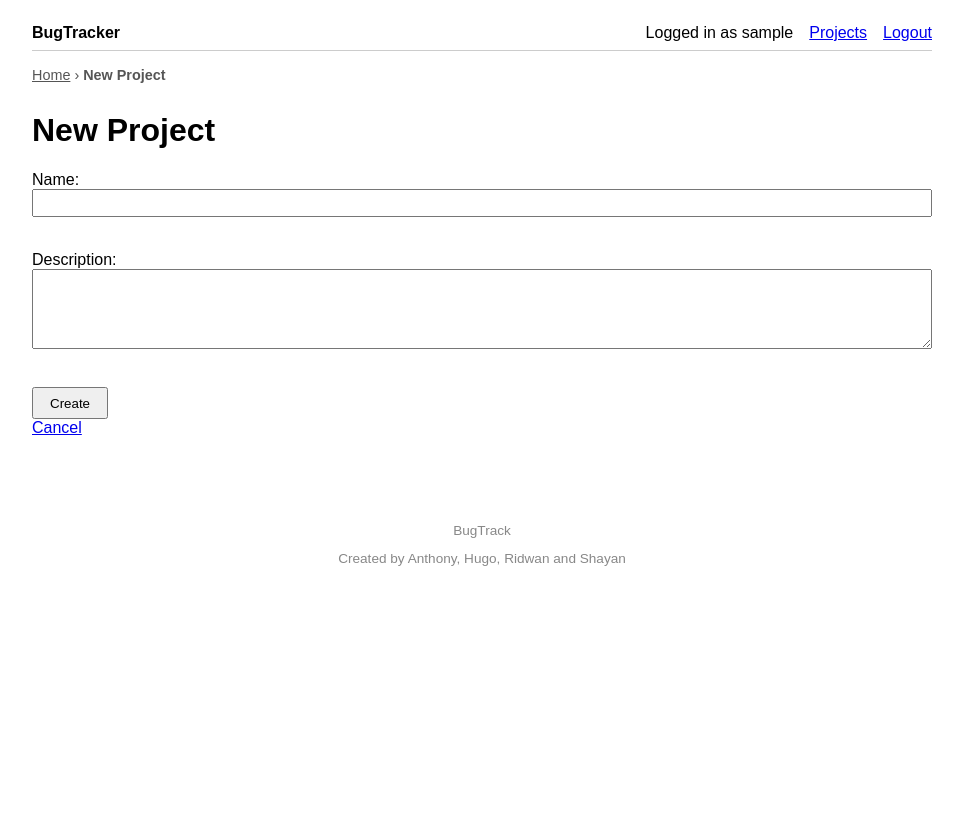
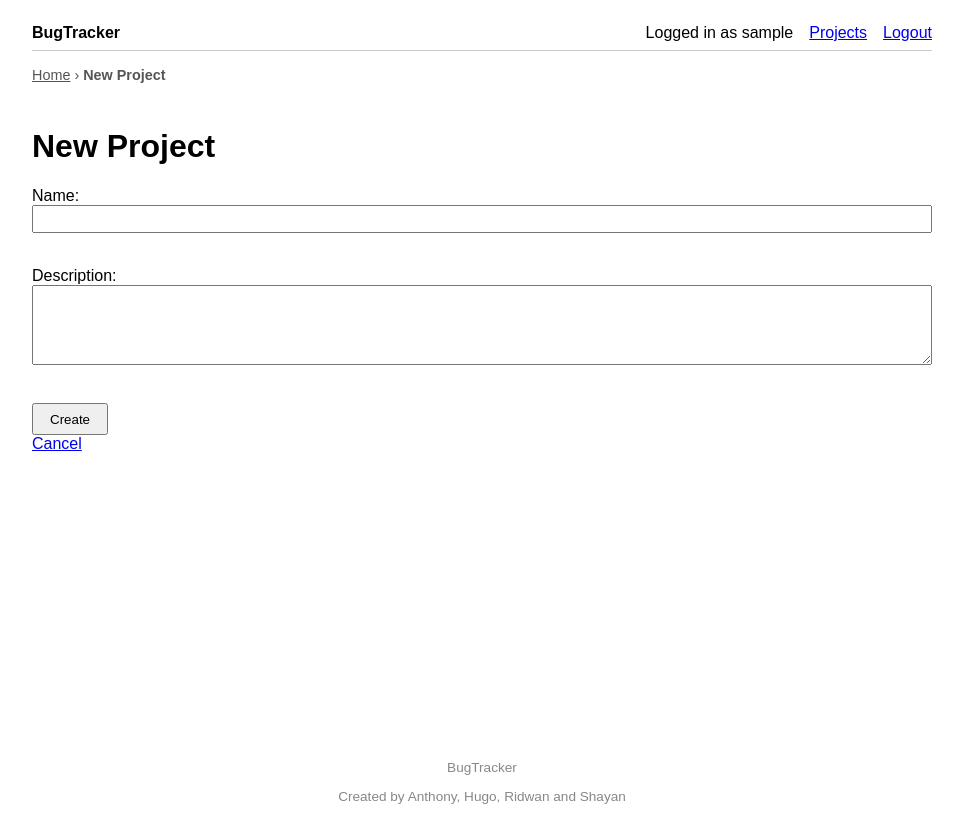
Before and after one commit to Shayan-Nawab/BugTracker, a Flask app: page /projects/new in a window 1280 px wide. Shown: the whole page, without its empty margins (158-1121 px from the left). Before the commit the page ends 566 px from the top, so only its background shows below. Run offline with Flask 3, Linux system fonts and the light colour scheme; the visitor is signed in with stand-in values (Sample User, id 1); some libraries are stand-ins or nearby versions.

Commit message:
update Mon 16 Mar 2026 05:16:56 PM EDT

```diff
--- a/templates/base.html
+++ b/templates/base.html
@@ -5,7 +5,7 @@
     <title>BugTracker</title>
     <link rel="stylesheet" href="{{ url_for('static', filename='style.css') }}">
 </head>
-<body>
+<body style="min-height: 100vh; display: flex; flex-direction: column;">
     <nav>
         <strong>BugTracker</strong>
         {% if session.username %}
@@ -27,13 +27,12 @@
     </nav>
     {% endif %}
 
-    <main>
+    <main style="flex: 1;">
         {% block content %}{% endblock %}
     </main>
+    <footer style="text-align: center;">
+        <p style="color:#888; font-size:0.85rem; margin-bottom:0.75rem;"> BugTracker</p>
+        <p style="color:#888; font-size:0.85rem; margin-bottom:0.75rem;"> Created by Anthony, Hugo, Ridwan and Shayan</p>
+    </footer>
 </body>
-<br><br><br><br>
-<footer style="text-align: center;">
-    <p style="color:#888; font-size:0.85rem; margin-bottom:0.75rem;"> BugTrack</p>
-    <p style="color:#888; font-size:0.85rem; margin-bottom:0.75rem;"> Created by Anthony, Hugo, Ridwan and Shayan</p>
-</footer>
 </html>
```
